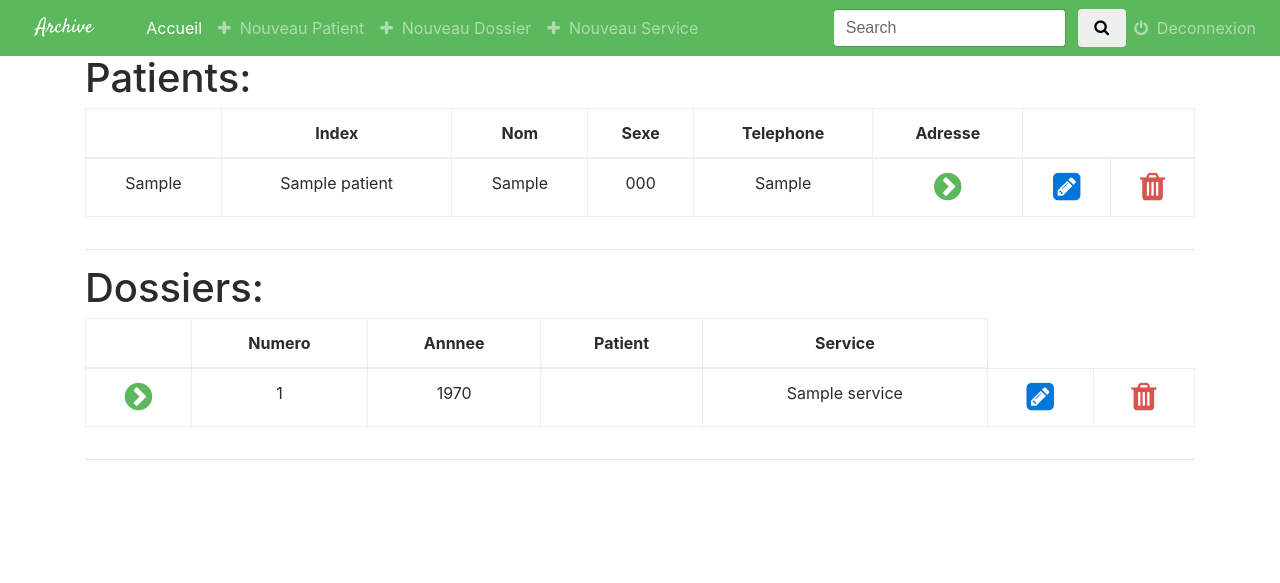
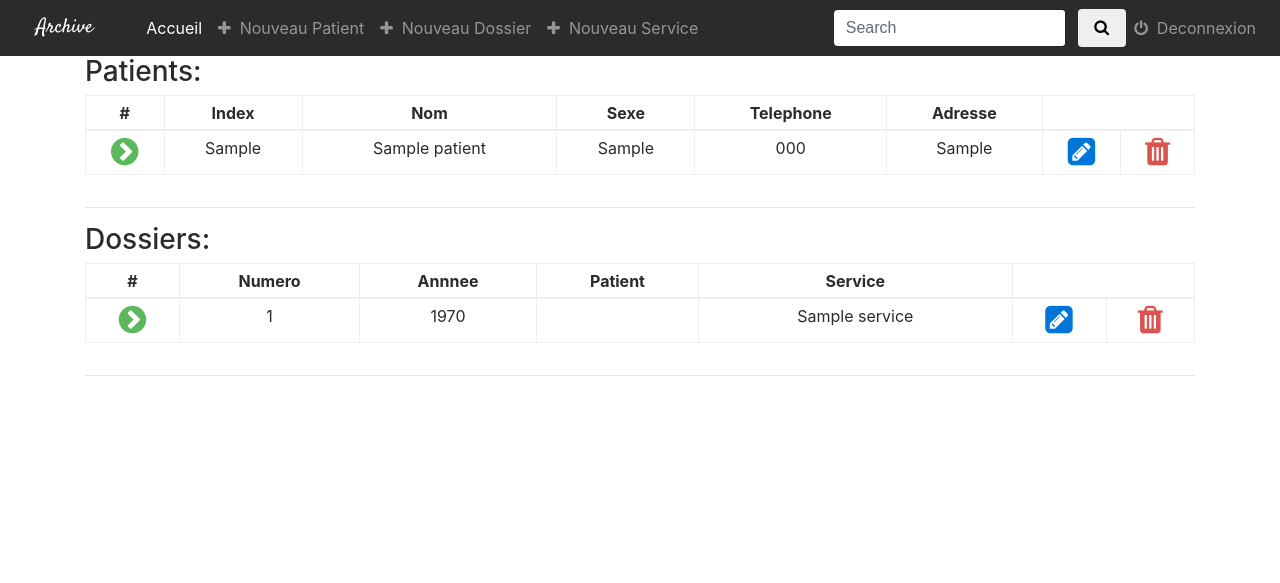
Before and after one commit to AELHAKIMI/ArchiveApp, a Django app: page / in a window 1280 px wide. Shown: the top 583 px of the page. Run offline with Django 3.2, Linux system fonts and the light colour scheme; tables that the repository leaves empty hold one stand-in row (values such as "Sample post"); some libraries are stand-ins or nearby versions.

Commit message:
Work 07/09/2018

```diff
--- a/app/static/css/style.css
+++ b/app/static/css/style.css
@@ -1,5 +1,6 @@
 .navbar{
     border-radius: 0px;
+    background-color: gray;
 }
 .navbar-brand{
     font-family: 'Satisfy', cursive;
--- a/app/templates/app/dossier_form.html
+++ b/app/templates/app/dossier_form.html
@@ -1,6 +1,6 @@
 {% extends "app/layout.html" %} {% block body %}
 
-<form class="form-group" action="" method="POST" enctype="multipart/form-data">
+<form class="container" action="" method="POST" enctype="multipart/form-data">
     {% csrf_token %} {% include "app/form-template.html" %}
     <div class="form-group">
         <div class="col-xl-2">
--- a/app/templates/app/index.html
+++ b/app/templates/app/index.html
@@ -1,41 +1,43 @@
 {% extends 'app/layout.html'%} {% block body%}
-<h1>Patients:</h1>
+<h3>Patients:</h3>
 <div class="table-responsive table-bordered">
-    <table class="table">
+    <table class="table table-sm">
         <thead>
             <tr>
                 {% for title in Patient_Titles %}
                 <th class="text-center">{{title}}</th>
                 {% endfor %}
-                <th colspan="3"></th>
+                <th colspan="2"></th>
 
             </tr>
         </thead>
         <tbody>
             {% for Patient in all_Patients %}
             <tr class="text-center">
+                <td> <a href="{% url 'detail-Patient' Patient.pk %}"><span aria-hidden="true"> <i class="fa fa-chevron-circle-right fa-2x text-success"></i></span></a></td>
                 <td>{{Patient.IndexPatient}}</td>
                 <td>{{Patient.NomPatient}}</td>
                 <td>{{Patient.SexePatient}}</td>
                 <td>{{Patient.NumTelephone}}</td>
                 <td>{{Patient.AdressePatient}}</td>
-                <td> <a href="{% url 'detail-Patient' Patient.pk %}"><span aria-hidden="true"> <i class="fa fa-chevron-circle-right fa-2x text-success"></i></span></a></td>
                 <td> <a href="{% url 'update-Patient' Patient.pk %}"><span aria-hidden="true"> <i class="fa fa-pencil-square fa-2x "></i></span></a></td>
                 <td> <a href="{% url 'delete-Patient' Patient.pk %}"><span aria-hidden="true"> <i class="fa fa-trash fa-2x text-danger"></i></span></a></td>
+
             </tr>
             {% endfor %}
         </tbody>
     </table>
 </div>
 <hr>
-<h1>Dossiers:</h1>
+<h3>Dossiers:</h3>
 <div class=" table-responsive table-bordered">
-    <table class="table">
+    <table class="table table-sm">
         <thead class="thead-dark">
             <tr>
                 {% for title in Dossier_Titles %}
                 <th class="text-center">{{title}}</th>
                 {% endfor %}
+                <th colspan="2"></th>
 
             </tr>
         </thead>
@@ -47,8 +49,8 @@
                 <td>{{Dossier.AnneeDossier}}</td>
                 <td>{{Dossier.IndexPatient}}</td>
                 <td>{{Dossier.Service}}</td>
-                <td> <a href="{% url 'update-dossier' Dossier.pk %}"> <span aria-hidden="true"> <i class="fa fa-pencil-square fa-2x "></i></span></a></td>
-                <td><a href="{% url 'delete-dossier' Dossier.pk %}"> <span aria-hidden="true"> <i class="fa fa-trash fa-2x text-danger"></i></span></a></td>
+                <td> <a href="{% url 'update-dossier' Dossier.pk %}"> <span aria-hidden="true"> <i class="fa fa-pencil-square fa-2x  "></i></span></a></td>
+                <td><a href="{% url 'delete-dossier' Dossier.pk %}"> <span aria-hidden="true"> <i class="fa fa-trash text-danger fa-2x"></i></span></a></td>
             </tr>
             {% endfor %}
         </tbody>
--- a/app/templates/app/layout.html
+++ b/app/templates/app/layout.html
@@ -6,30 +6,25 @@
     <meta name="viewport" content="width=device-width, initial-scale=1.0">
     <title>{{ title }}</title>
     {% load static %}
-    <!--link rel="stylesheet" href="http://maxcdn.bootstrapcdn.com/bootstrap/3.3.6/css/bootstrap.min.css"-->
     <link rel="stylesheet" href="https://maxcdn.bootstrapcdn.com/bootstrap/4.0.0-alpha.6/css/bootstrap.min.css" integrity="sha384-rwoIResjU2yc3z8GV/NPeZWAv56rSmLldC3R/AZzGRnGxQQKnKkoFVhFQhNUwEyJ"
         crossorigin="anonymous">
     <link rel="stylesheet" href="https://cdnjs.cloudflare.com/ajax/libs/font-awesome/4.7.0/css/font-awesome.min.css">
-    <link rel="stylesheet" href=" {% static 'css/style.css' %} ">
     <link href="https://fonts.googleapis.com/css?family=Satisfy" rel="stylesheet">
     <script src="https://ajax.googleapis.com/ajax/libs/jquery/2.2.4/jquery.min.js"></script>
-    <!-- <script src="https://maxcdn.bootstrapcdn.com/bootstrap/3.3.6/js/bootstrap.min.js"></script> -->
     <script src="https://cdnjs.cloudflare.com/ajax/libs/tether/1.4.0/js/tether.min.js" integrity="sha384-DztdAPBWPRXSA/3eYEEUWrWCy7G5KFbe8fFjk5JAIxUYHKkDx6Qin1DkWx51bBrb"
         crossorigin="anonymous"></script>
     <script src="https://maxcdn.bootstrapcdn.com/bootstrap/4.0.0-alpha.6/js/bootstrap.min.js" integrity="sha384-vBWWzlZJ8ea9aCX4pEW3rVHjgjt7zpkNpZk+02D9phzyeVkE+jo0ieGizqPLForn"
         crossorigin="anonymous"></script>
-
+    <link rel="stylesheet" href=" {% static 'css/style.css' %} ">
 </head>
 
 <body>
-    <nav class="navbar navbar-toggleable-md navbar-inverse bg-success">
+    <nav class="navbar navbar-toggleable-md navbar-inverse bg-inverse">
         <button class="navbar-toggler navbar-toggler-right" type="button" data-toggle="collapse" data-target="#navbarNav" aria-controls="navbarNav"
             aria-expanded="false" aria-label="Toggle navigation">
             <span class="navbar-toggler-icon"></span>
         </button>
-        <a class=" nav-link navbar-brand" href="{% url 'index' %}">Archive</a>
-
-
+        <a class="nav-link navbar-brand " href="{% url 'index' %}">Archive</a>
         <div class="navbar-collapse collapse" id="navbarNav">
             <ul class="navbar-nav mr-auto">
                 <li class="nav-item active">
@@ -44,12 +39,12 @@
                 </li>
                 <li class="nav-item">
                     <a class="nav-link" href=" {% url 'Dossier-add' %}">
-                            <span aria-hidden="true"> <i class="fa fa-plus"></i></span>&nbsp; Nouveau Dossier
+                        <span aria-hidden="true"> <i class="fa fa-plus"></i></span>&nbsp; Nouveau Dossier
                     </a>
                 </li>
                 <li class="nav-item">
                     <a class="nav-link" href=" {% url 'Service-add' %}">
-                            <span aria-hidden="true"> <i class="fa fa-plus"></i></span>&nbsp; Nouveau Service
+                        <span aria-hidden="true"> <i class="fa fa-plus"></i></span>&nbsp; Nouveau Service
                     </a>
                 </li>
             </ul>
@@ -57,14 +52,14 @@
                 <div class=" input-group-append">
                     <input class="form-control mr-sm-2 border-left-0 border" type="search" name="q" placeholder="Search" aria-label="Search">
                     <button class="btn btn-outline-dark my-2 my-sm-0 border-left-0 border" type="submit">
-                            <i class="fa fa-search"></i>
+                        <i class="fa fa-search"></i>
                     </button>
                 </div>
             </form>
             <ul class="navbar-nav my-2 my-lg-0 glyphicon-align-right">
                 <li class="nav-item">
                     <a class="nav-link" href="#">
-                            <span aria-hidden="true"> <i class="fa fa-power-off"></i></span>&nbsp; Deconnexion
+                        <span aria-hidden="true"> <i class="fa fa-power-off"></i></span>&nbsp; Deconnexion
                     </a>
                 </li>
             </ul>
--- a/app/views.py
+++ b/app/views.py
@@ -12,8 +12,8 @@ class IndexView(generic.ListView):
 
     def get_context_data(self, **kwargs):
         context = super(IndexView, self).get_context_data(**kwargs)
-        Dossier_Titles = ('','Numero', 'Annnee', 'Patient', 'Service')
-        Patient_Titles = ('','Index', 'Nom', 'Sexe', 'Telephone', 'Adresse')
+        Dossier_Titles = ('#', 'Numero', 'Annnee', 'Patient', 'Service')
+        Patient_Titles = ('#', 'Index', 'Nom', 'Sexe', 'Telephone', 'Adresse')
         context.update({
             'all_Dossiers': Dossier.objects.all(),
             'Dossier_Titles': Dossier_Titles,
```
